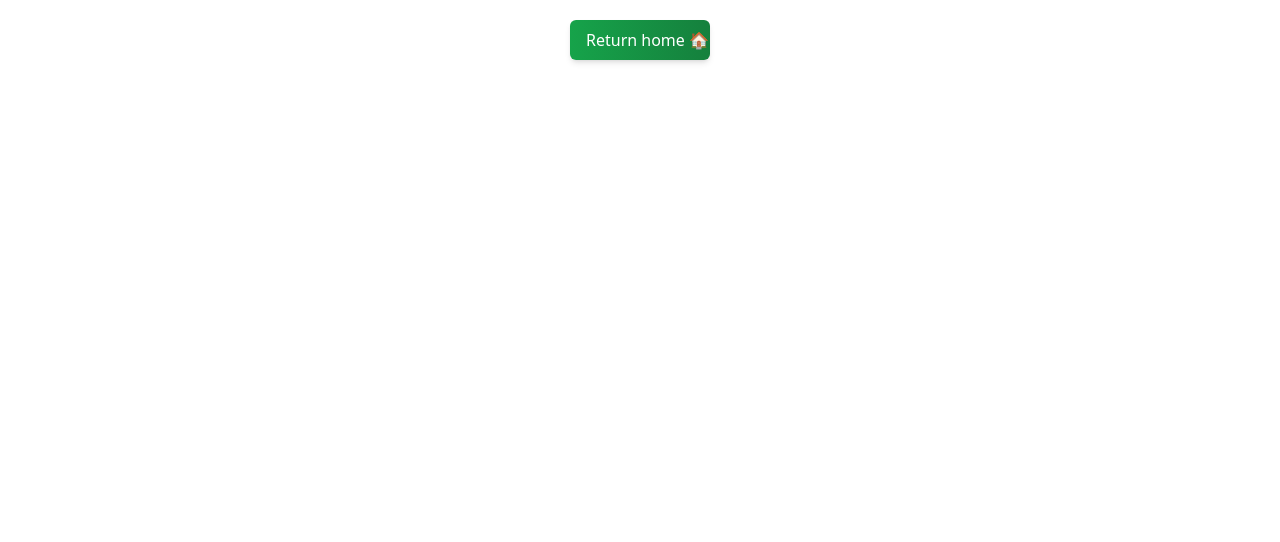
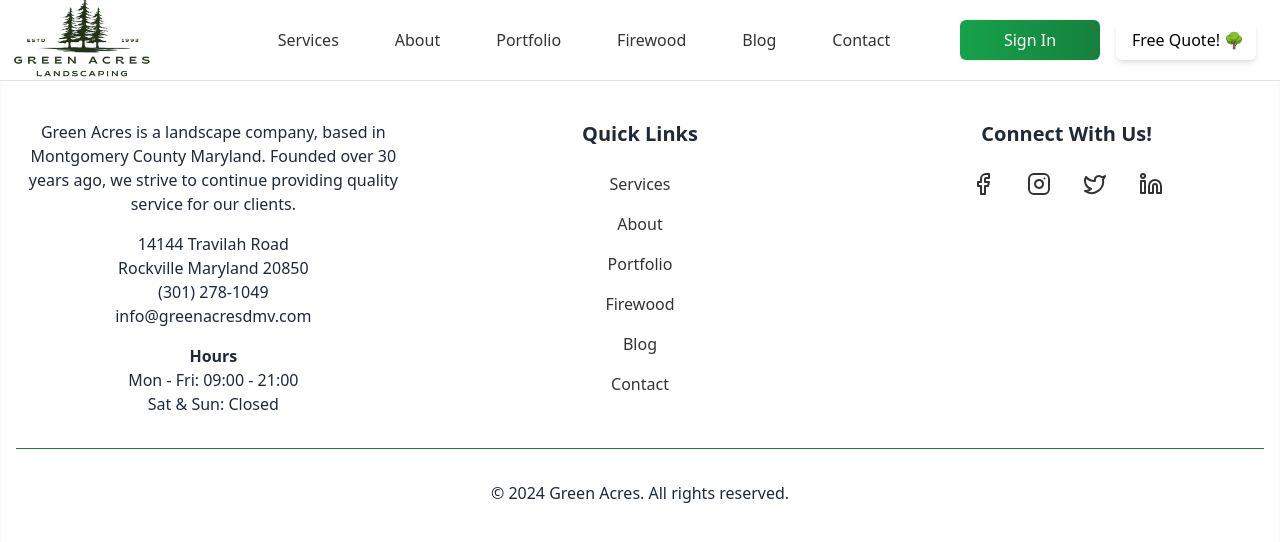
Before and after one commit to 0ETERATION1/greenacres, a Next.js app: page /firewood in a window 1280 px wide. Shown: the top 542 px of the page. Built offline with nearby package versions, Linux system fonts and the light colour scheme.

Commit message:
o1-preview fixed firewood jotform issue when returning to home page

```diff
--- a/app/firewood/page.tsx
+++ b/app/firewood/page.tsx
@@ -1,33 +1,23 @@
-import Link from "next/link";
+"use client";
+import dynamic from "next/dynamic";
+import { useEffect } from "react";
+import Navbar from "@/components/Navbar";
+import Footer from "@/components/Footer";
 
-import JotFormFirewood from "@/components/JotFormFirewood";
+const JotFormFirewood = dynamic(() => import("@/components/JotFormFirewood"), {
+  ssr: false,
+});
 
 export default function FirewoodPage() {
+  useEffect(() => {
+    // Additional logic if needed
+  }, []);
+
   return (
     <>
-      <div className="text-center py-5">
-        <Link
-          href="/"
-          className="
-                inline-block px-4 py-2
-                bg-gradient-to-r from-green-600 to-green-700
-                text-white
-                rounded-md
-                transition-transform duration-300 ease-in-out
-                hover:-translate-y-0.5
-                shadow-md
-                whitespace-nowrap
-                w-[140px]
-                text-center
-
-              "
-          style={{ fontWeight: 500 }}
-        >
-          Return home 🏠
-          {/* <span>Free Quote!</span> <span className="text-lg">🌳</span> */}
-        </Link>
-      </div>
+      <Navbar />
       <JotFormFirewood />
+      <Footer />
     </>
   );
 }
--- a/app/page.tsx
+++ b/app/page.tsx
@@ -1,31 +1,35 @@
-// Move from components/page.tsx to app/page.tsx
-//import Image from "next/image";
-// import MainBanner from "@/components/MainBanner";
-// import AboutUs from "@/components/AboutUs";
-// import LawnPrograms from "@/components/LawnPrograms";
-// import FirewoodCTA from "@/components/FirewoodCTA";
-// import Footer from "@/components/Footer";
+// app/page.tsx
+"use client"; // Add this directive at the very top
+
+import { useEffect } from "react";
 import Navbar from "@/components/Navbar";
 import MainBanner from "@/components/MainBanner";
 import PropertySection from "@/components/PropertySection";
-// import PackageSection from "@/components/PackageSection";
 import FirewoodSection from "@/components/FirewoodSection";
 import Footer from "@/components/Footer";
 
 export default function Home() {
+  useEffect(() => {
+    // Remove all JotForm elements
+    document
+      .querySelectorAll('iframe[src*="213034589821053"]')
+      .forEach((e) => e.remove());
+    document
+      .querySelectorAll('form[action*="jotform"]')
+      .forEach((e) => e.remove());
+    document
+      .querySelectorAll('style[id*="jotform"]')
+      .forEach((e) => e.remove());
+    document.querySelectorAll('[id*="jotform"]').forEach((e) => e.remove());
+  }, []);
+
   return (
     <>
       <Navbar />
       <MainBanner />
       <PropertySection />
-      {/* <PackageSection /> */}
       <FirewoodSection />
       <Footer />
-
-      {/* <AboutUs />
-      <LawnPrograms />
-      <FirewoodCTA />
-      <Footer /> */}
     </>
   );
 }
--- a/components/JotFormFirewood.tsx
+++ b/components/JotFormFirewood.tsx
@@ -1,17 +1,36 @@
 "use client";
-import { useEffect } from "react";
+import { useEffect, useRef } from "react";
 
 export default function JotFormFirewood() {
+  const containerRef = useRef<HTMLDivElement | null>(null);
+
   useEffect(() => {
+    // Store the current ref value
+    const containerElement = containerRef.current;
+
+    // Create and append the script to the container
     const script = document.createElement("script");
     script.src = "https://form.jotform.com/jsform/213034589821053";
     script.type = "text/javascript";
-    document.body.appendChild(script);
+    script.async = true;
+
+    if (containerElement) {
+      containerElement.appendChild(script);
+    }
 
     return () => {
-      document.body.removeChild(script);
+      // Cleanup: remove all JotForm elements within the container
+      if (containerElement) {
+        containerElement.innerHTML = "";
+      }
     };
   }, []);
 
-  return <div id="jotform-container" className="px-4 py-8 md:px-8 lg:px-16" />;
+  return (
+    <div
+      id="jotform-container"
+      className="px-4 py-8 md:px-8 lg:px-16"
+      ref={containerRef}
+    />
+  );
 }
--- a/components/Navbar.tsx
+++ b/components/Navbar.tsx
@@ -93,7 +93,7 @@ export default function Navbar() {
           {/* Right: Contact Buttons */}
           <div className="flex items-center gap-4 pr-4">
             <Link
-              href="/contact"
+              href="/signIn"
               className="
                 inline-block px-4 py-2
                 bg-gradient-to-r from-green-600 to-green-700
--- a/package.json
+++ b/package.json
@@ -13,7 +13,7 @@
     "class-variance-authority": "^0.7.1",
     "clsx": "^2.1.1",
     "lucide-react": "^0.469.0",
-    "next": "^15.0.3",
+    "next": "^15.1.2",
     "react": "^18.3.1",
     "react-dom": "^18.3.1",
     "swiper": "^11.1.14",
```
Also changed, not shown: 1 other file (tests, documents, lock files or other folders).
